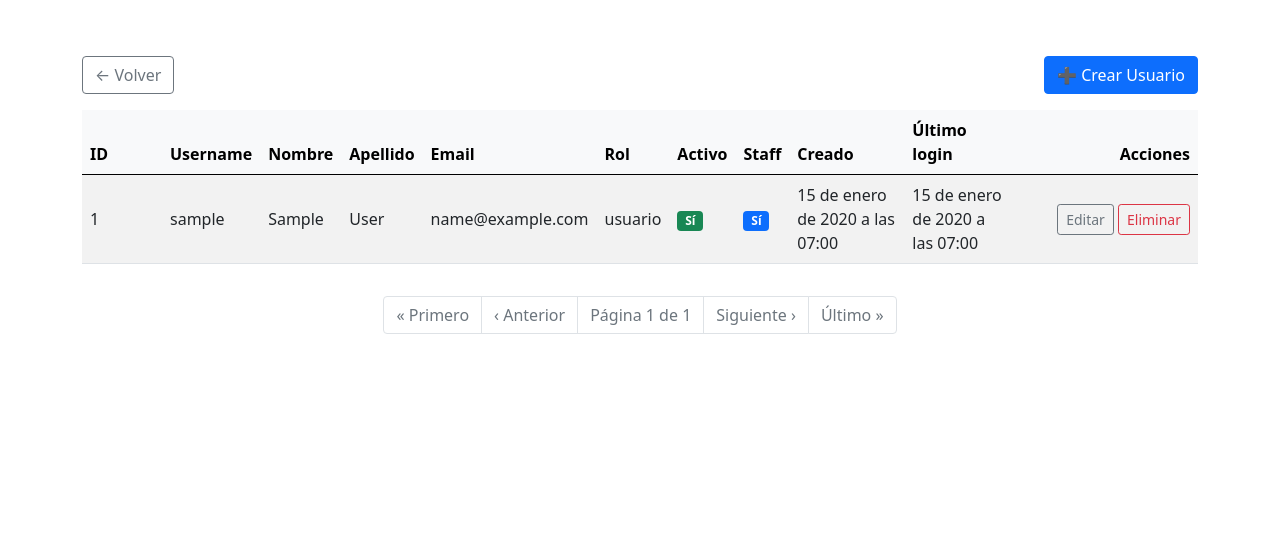
After one commit to TosKano0/Adipem-cattus, a Django app: page /administrador/panel/usuarios/ in a window 1280 px wide. The commit adds this page. Shown: the top 533 px of the page. Run offline with Django 5.2, Linux system fonts and the light colour scheme; tables that the repository leaves empty hold one stand-in row (values such as "Sample post").

Commit message:
Agregada nuevas funcionalidades en el panel administrativo

```diff
--- a/Fase 2/Evidencias Proyecto/campus_seguro/app/templates/app/base.html
+++ b/Fase 2/Evidencias Proyecto/campus_seguro/app/templates/app/base.html
@@ -11,7 +11,6 @@
 
 <div id="contenido">
 
-    {% include 'app/messages.html' %}
     {% block contenido %}
     {% endblock %}
 
--- /dev/null
+++ b/Fase 2/Evidencias Proyecto/campus_seguro/app/templates/app/list_usuario.html
@@ -0,0 +1,109 @@
+{% extends 'app/base.html' %}
+{% load static %}
+{% block contenido %}
+<link href="https://cdn.jsdelivr.net/npm/bootstrap@5.0.2/dist/css/bootstrap.min.css" rel="stylesheet" integrity="sha384-EVSTQN3/azprG1Anm3QDgpJLIm9Nao0Yz1ztcQTwFspd3yD65VohhpuuCOmLASjC" crossorigin="anonymous">
+
+<section class="container py-4">
+  <div class="d-flex align-items-center justify-content-between mb-3">
+    <a href="{% url 'panel-admin' %}" class="btn btn-outline-secondary">← Volver</a>
+
+    <a href="{% url 'usuario-create' %}" class="btn btn-primary">➕ Crear Usuario</a>
+  </div>
+
+  <div class="table-responsive">
+    <table class="table table-striped table-hover align-middle">
+      <thead class="table-light">
+        <tr>
+          <th style="width: 80px;">ID</th>
+          <th>Username</th>
+          <th>Nombre</th>
+          <th>Apellido</th>
+          <th>Email</th>
+          <th>Rol</th>
+          <th>Activo</th>
+          <th>Staff</th>
+          <th>Creado</th>
+          <th>Último login</th>
+          <th style="width: 180px;" class="text-end">Acciones</th>
+        </tr>
+      </thead>
+      <tbody>
+        {% for g in page_obj %}
+          <tr>
+            <td>{{ g.id }}</td>
+
+            <td>{{ g.user.username|default:g.username }}</td>
+            <td>{{ g.user.first_name|default:g.first_name }}</td>
+            <td>{{ g.user.last_name|default:g.last_name }}</td>
+            <td>{{ g.user.email|default:g.email }}</td>
+
+            <td>{{ g.user.nombre_rol|default:g.nombre_rol }}</td>
+
+            <td>
+              {% with activo=g.user.is_active|default:g.is_active %}
+                <span class="badge bg-{{ activo|yesno:'success,danger' }}">
+                  {{ activo|yesno:"Sí,No" }}
+                </span>
+              {% endwith %}
+            </td>
+
+            <td>
+              {% with staff=g.user.is_staff|default:g.is_staff %}
+                <span class="badge bg-{{ staff|yesno:'primary,secondary' }}">
+                  {{ staff|yesno:"Sí,No" }}
+                </span>
+              {% endwith %}
+            </td>
+
+            <td>{{ g.user.date_joined|default:g.date_joined }}</td>
+            <td>{{ g.user.last_login|default:g.last_login }}</td>
+            <td class="text-end">
+              <a href="{% url 'usuario-update' g.pk %}" class="btn btn-sm btn-outline-secondary">Editar</a>
+              <a href="{% url 'usuario-delete' g.pk %}" class="btn btn-sm btn-outline-danger">Eliminar</a>
+            </td>
+          </tr>
+        {% empty %}
+          <tr>
+            <td colspan="3" class="text-center text-muted py-4">No hay registros.</td>
+          </tr>
+        {% endfor %}
+      </tbody>
+    </table>
+  </div>
+
+  <nav aria-label="Paginación" class="mt-3">
+    <ul class="pagination justify-content-center">
+      {% if page_obj.has_previous %}
+        <li class="page-item">
+          <a class="page-link" href="?q={{ request.GET.q }}&page=1">« Primero</a>
+        </li>
+        <li class="page-item">
+          <a class="page-link" href="?q={{ request.GET.q }}&page={{ page_obj.previous_page_number }}">‹ Anterior</a>
+        </li>
+      {% else %}
+        <li class="page-item disabled"><span class="page-link">« Primero</span></li>
+        <li class="page-item disabled"><span class="page-link">‹ Anterior</span></li>
+      {% endif %}
+
+      <li class="page-item disabled">
+        <span class="page-link">
+          Página {{ page_obj.number }} de {{ page_obj.paginator.num_pages }}
+        </span>
+      </li>
+
+      {% if page_obj.has_next %}
+        <li class="page-item">
+          <a class="page-link" href="?q={{ request.GET.q }}&page={{ page_obj.next_page_number }}">Siguiente ›</a>
+        </li>
+        <li class="page-item">
+          <a class="page-link" href="?q={{ request.GET.q }}&page={{ page_obj.paginator.num_pages }}">Último »</a>
+        </li>
+      {% else %}
+        <li class="page-item disabled"><span class="page-link">Siguiente ›</span></li>
+        <li class="page-item disabled"><span class="page-link">Último »</span></li>
+      {% endif %}
+    </ul>
+  </nav>
+</section>
+
+{% endblock %}
--- a/Fase 2/Evidencias Proyecto/campus_seguro/app/urls.py
+++ b/Fase 2/Evidencias Proyecto/campus_seguro/app/urls.py
@@ -1,6 +1,6 @@
 from django.urls import path
 from . import views
-from .views import home, usuario_principal, formulario_reporte, admin, asignar_mantenedor, panel_admin, panel_admin_ubicacion, CategoriaListView, CategoriaCreateView, CategoriaUpdateView, CategoriaDeleteView, PrioridadListView, PrioridadCreateView, PrioridadUpdateView, PrioridadDeleteView, RolListView, RolCreateView, RolUpdateView, RolDeleteView, GeneroListView, GeneroCreateView, GeneroUpdateView, GeneroDeleteView, EdificioListView, EdificioCreateView, EdificioUpdateView, EdificioDeleteView, PisoListView, PisoCreateView, PisoUpdateView, PisoDeleteView, SalaListView, SalaCreateView, SalaUpdateView, SalaDeleteView
+from app.views import home, usuario_principal, formulario_reporte, admin, asignar_mantenedor, panel_admin, panel_admin_ubicacion, ReporteListView, ReporteCreateView, ReporteUpdateView, ReporteDeleteView, UsuarioListView, UsuarioCreateView, UsuarioUpdateView, UsuarioDeleteView, CategoriaListView, CategoriaCreateView, CategoriaUpdateView, CategoriaDeleteView, PrioridadListView, PrioridadCreateView, PrioridadUpdateView, PrioridadDeleteView, RolListView, RolCreateView, RolUpdateView, RolDeleteView, GeneroListView, GeneroCreateView, GeneroUpdateView, GeneroDeleteView, EdificioListView, EdificioCreateView, EdificioUpdateView, EdificioDeleteView, PisoListView, PisoCreateView, PisoUpdateView, PisoDeleteView, SalaListView, SalaCreateView, SalaUpdateView, SalaDeleteView
 
 urlpatterns = [
     # 1. Página inicial → LOGIN
@@ -13,23 +13,20 @@ urlpatterns = [
     # 3. Panel principal tras iniciar sesión
     path("usuario_principal/", views.usuario_principal, name="usuario_principal"),
 
-    # 👇 NUEVO: Dashboard de mantenimiento
+    # Dashboard de mantenimiento
     path("mantenimiento_dashboard/", views.mantenimiento, name="mantenimiento"),
 
     # 4. Cierre de sesión
     path("logout/", views.logout_view, name="logout"),
 
     # 5. Formulario de reportes
-    path('formulario-reporte/', views.formulario_reporte, name="formulario-reporte"),
-
-    # Rutas duplicadas (puedes eliminar una si lo deseas, pero no causan error)
-    path('usuario_principal/', usuario_principal, name="usuario_principal"),
+    path('formulario-reporte/', formulario_reporte, name="formulario-reporte"),
 
     path('administrador/', admin, name="admin"),
 
     path('administrador/reportes/<int:pk>/asignar/', asignar_mantenedor, name="asignar-mantenedor"),
 
-    path('administrador/panel', panel_admin, name="panel-admin"),
+    path('administrador/panel/', panel_admin, name="panel-admin"),
 
     path('administrador/panel/ubicacion', panel_admin_ubicacion, name="panel-admin-ubicacion"),
 
@@ -74,4 +71,16 @@ urlpatterns = [
     path("administrador/panel/ubicacion/salas/nuevo/", SalaCreateView.as_view(), name="sala-create"),
     path("administrador/panel/ubicacion/salas/<int:pk>/editar/", SalaUpdateView.as_view(), name="sala-update"),
     path("administrador/panel/ubicacion/salas/<int:pk>/eliminar/", SalaDeleteView.as_view(), name="sala-delete"),
+
+    # Reportes
+    path("administrador/panel/reportes/", ReporteListView.as_view(), name="reporte-list"),
+    path("administrador/panel/reportes/nuevo/", ReporteCreateView.as_view(), name="reporte-create"),
+    path("administrador/panel/reportes/<int:pk>/editar/", ReporteUpdateView.as_view(), name="reporte-update"),
+    path("administrador/panel/reportes/<int:pk>/eliminar/", ReporteDeleteView.as_view(), name="reporte-delete"),
+
+    # Usuarios
+    path("administrador/panel/usuarios/", UsuarioListView.as_view(), name="usuario-list"),
+    path("administrador/panel/usuarios/nuevo/", UsuarioCreateView.as_view(), name="usuario-create"),
+    path("administrador/panel/usuarios/<int:pk>/editar/", UsuarioUpdateView.as_view(), name="usuario-update"),
+    path("administrador/panel/usuarios/<int:pk>/eliminar/", UsuarioDeleteView.as_view(), name="usuario-delete"),
 ]
--- a/Fase 2/Evidencias Proyecto/campus_seguro/app/views.py
+++ b/Fase 2/Evidencias Proyecto/campus_seguro/app/views.py
@@ -1,16 +1,16 @@
 from django.shortcuts import render, redirect, get_object_or_404
 from django.urls import reverse_lazy
-from .models import Usuario, Genero, Prioridad, Rol, Categoria, Edificio, Piso, Sala, Reporte
+from app.models import Usuario, Genero, Prioridad, Rol, Categoria, Edificio, Piso, Sala, Reporte
 from django.core.paginator import Paginator
 from django.contrib import messages
 from django.db.models import Q
 from django.views.generic import ListView, CreateView, UpdateView, DeleteView
-from .forms import PisoForm, ReporteForm, RegistroUsuarioForm, CategoriaForm, PrioridadForm, RolForm, GeneroForm, EdificioForm, SalaForm
-from django.contrib.auth import authenticate, login, logout
+from app.forms import PisoForm, ReporteForm, RegistroUsuarioForm, CategoriaForm, PrioridadForm, RolForm, GeneroForm, EdificioForm, SalaForm
+from django.contrib.auth import authenticate, login, logout, get_user_model
 from django.contrib.auth.decorators import login_required
-from functools import wraps   # 👈 Agregado aquí
-from django.contrib.auth import get_user_model
+from functools import wraps
 from django.http import JsonResponse, HttpResponseForbidden
+from django.utils.decorators import method_decorator
 
 # ===========================================
 # DECORADOR DE CONTROL DE ROLES (CORREGIDO)
@@ -213,9 +213,6 @@ def formulario_reporte(request):
 # ===========================================
 # Vistas de administración protegidas
 # ===========================================
-
-from django.utils.decorators import method_decorator
-
 @rol_requerido(["administracion"])
 @login_required
 def admin(request):
@@ -274,14 +271,12 @@ User = get_user_model()
 @rol_requerido(["administracion"])
 @login_required
 def asignar_mantenedor(request, pk):
-    # Solo deja asignar a staff/superuser (ajusta si tienes decoradores de rol)
     if not (request.user.is_staff or request.user.is_superuser or request.user.nombre_rol == "administracion"):
         return HttpResponseForbidden("No autorizado")
 
     reporte = get_object_or_404(Reporte, pk=pk)
-    asignado_id = request.POST.get('asignado_a')  # puede venir vacío
+    asignado_id = request.POST.get('asignado_a')
 
-    # Validar que el usuario seleccionado efectivamente es 'mantenedor'
     mantenedores = _qs_mantenedores()
 
     if asignado_id in [None, "", "null"]:
@@ -295,12 +290,11 @@ def asignar_mantenedor(request, pk):
             return JsonResponse({"ok": False, "error": "Mantenedor inválido."}, status=400)
 
         reporte.asignado_a = mantenedor
-        # (Opcional) mover a "en_proceso" al asignar
         if reporte.estado == 'pendiente':
             reporte.estado = 'en_proceso'
             reporte.save(update_fields=['asignado_a', 'estado'])
         else:
-            reporte.save(update_fields=['asignado_a'])
+            reporte.save(update_fields=['asignado_a', 'estado'])
 
         asignado_nombre = f"{getattr(mantenedor, 'first_name', '')} {getattr(mantenedor, 'last_name', '')}".strip() or mantenedor.get_username()
 
@@ -321,6 +315,49 @@ def panel_admin(request):
 def panel_admin_ubicacion(request):
     return render(request, "app/panel_admin_ubicacion.html")
 
+class ReporteListView(ListView):
+    model = Reporte
+    paginate_by = 10
+    template_name = "app/list_reporte.html"
+
+class ReporteCreateView(CreateView):
+    model = Reporte
+    form_class = ReporteForm
+    template_name = "app/form_reporte.html"
+    success_url = reverse_lazy("reporte-list")
+
+class ReporteUpdateView(UpdateView):
+    model = Reporte
+    form_class = ReporteForm
+    template_name = "app/form_reporte.html"
+    success_url = reverse_lazy("reporte-list")
+
+class ReporteDeleteView(DeleteView):
+    model = Reporte
+    template_name = "app/confirm_delete.html"
+    success_url = reverse_lazy("reporte-list")
+
+class UsuarioListView(ListView):
+    model = Usuario
+    paginate_by = 10
+    template_name = "app/list_usuario.html"
+
+class UsuarioCreateView(CreateView):
+    model = Usuario
+    form_class = RegistroUsuarioForm
+    template_name = "app/form_usuario.html"
+    success_url = reverse_lazy("usuario-list")
+
+class UsuarioUpdateView(UpdateView):
+    model = Usuario
+    form_class = RegistroUsuarioForm
+    template_name = "app/form_usuario.html"
+    success_url = reverse_lazy("usuario-list")
+
+class UsuarioDeleteView(DeleteView):
+    model = Usuario
+    template_name = "app/confirm_delete.html"
+    success_url = reverse_lazy("usuario-list")
 
 # === Vistas de Listado protegidas por rol Administracion ===
 
--- a/Fase 2/Evidencias Proyecto/campus_seguro/campus_seguro/urls.py
+++ b/Fase 2/Evidencias Proyecto/campus_seguro/campus_seguro/urls.py
@@ -1,4 +1,3 @@
-
 from django.contrib import admin
 from django.urls import path, include
 from django.conf import settings
```
Also changed, not shown: Fase 2/Evidencias Proyecto/campus_seguro/app/admin.py (+2 -10 lines), Fase 2/Evidencias Proyecto/campus_seguro/app/forms.py (+1 -6 lines), Fase 2/Evidencias Proyecto/campus_seguro/app/models.py (+0 -34 lines), Fase 2/Evidencias Proyecto/campus_seguro/app/templates/app/form_usuario.html (added, +177 -0 lines), Fase 2/Evidencias Proyecto/campus_seguro/app/templates/app/list_reporte.html (added, +86 -0 lines), Fase 2/Evidencias Proyecto/campus_seguro/app/templates/app/panel_admin.html (+12 -0 lines), Fase 2/Evidencias Proyecto/campus_seguro/campus_seguro/settings.py (+6 -19 lines).
